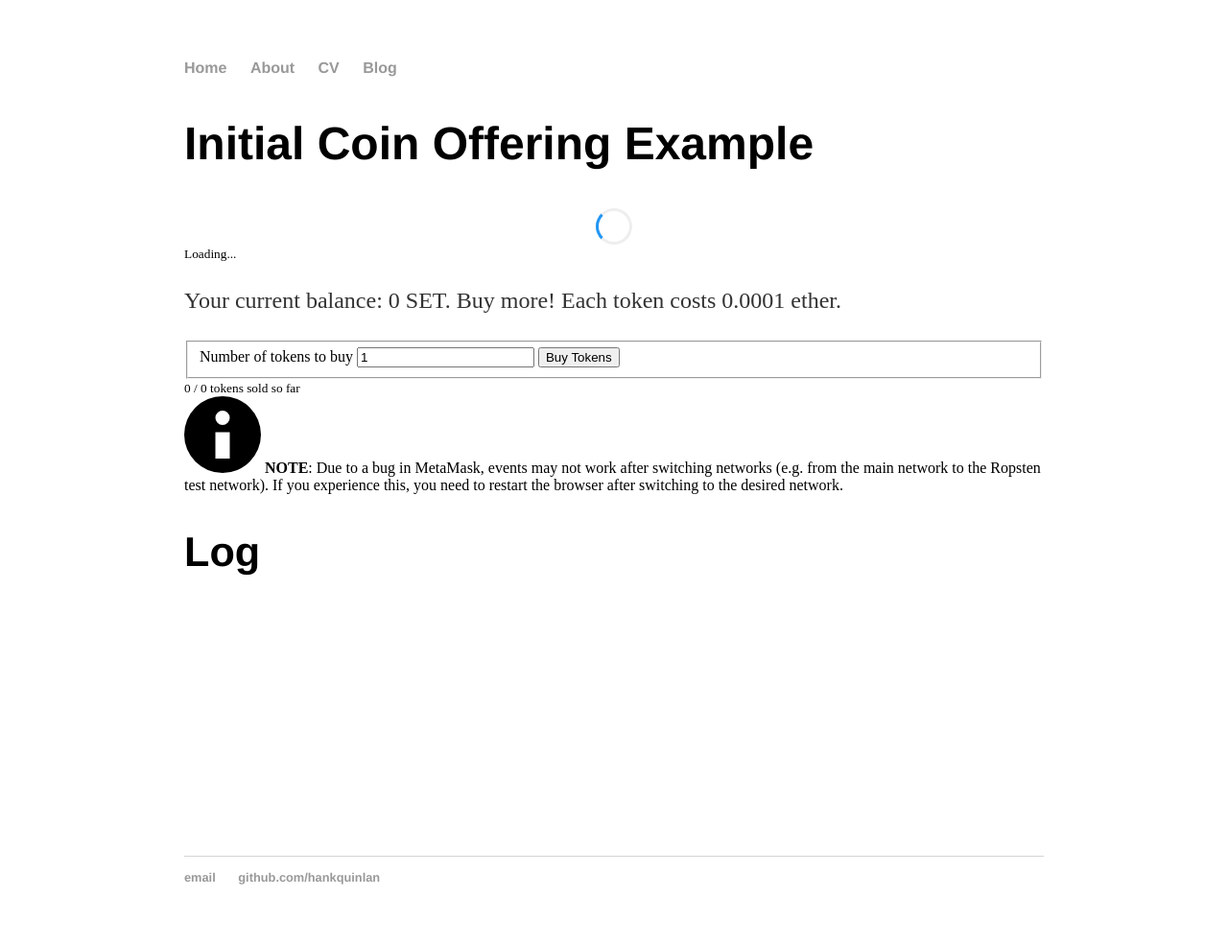
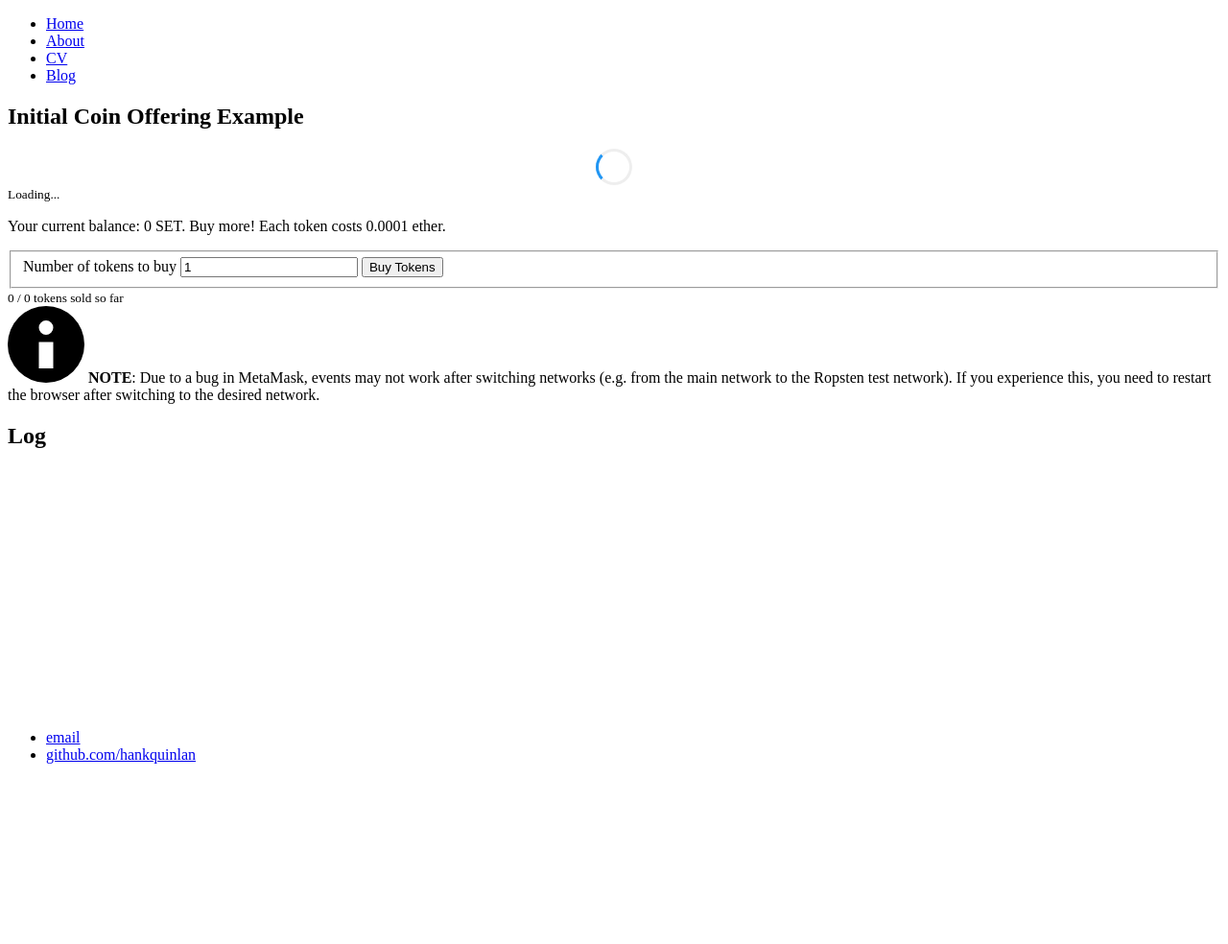
Before and after one commit to ApeCashProject/apec.github.io, a Jekyll site: the page built from index.html, in a window 1280 px wide. Shown: the whole page at 96% size. Built offline with Jekyll 4.4.1, drawn with Linux system fonts in a browser that asks for light colours; after the commit the page ends 900 px from its top, so only the background shows below that.

Commit message:
Update main.css

```diff
--- a/css/main.css
+++ b/css/main.css
@@ -1,20 +1,101 @@
-body { margin: 60px auto; width: 70%; }
+figure img {
+        display: block;
+        margin: 0 auto;
+      }
+      pre, .pre  {
+        overflow-x: auto;
+        overflow-y: hidden;
+      }
 
-a { text-decoration: none; color: #999; }
-a:hover { text-decoration: underline; }
+      code {
+        font-family: inconsolata, Menlo, Monaco, Consolas, "Courier New", monospace;
+      }
 
-p, ul { font-size: 1.5em; line-height: 1.4em; color: #333; }
+      code {
+        padding: 0.2em;
+        font-size: 85%;
+        background-color: rgba(27,31,35,.05);
+        border-radius: 3px;
+      }
 
-h1, h2, h3, h4 { font-family: 'Helvetica', 'Arial', 'Sans-Serif'; }
-h1 { font-size: 3em;  }
-h2 { font-size: 2.7em; }
-h3 { font-size: 2.3em; }
-h4 { font-size: 1.9em; }
+      pre code {
+        background-color: transparent;
+        display: block;
+        padding: 1.5em;
+        white-space: pre;
+        font-size: .875rem;
+        line-height: 1.25;
+      }
 
-nav ul, footer ul { font-size: 1em; font-family: 'Helvetica', 'Arial', 'Sans-Serif'; padding: 0px; list-style: none; font-weight: bold; }
-nav ul li, footer ul li { display: inline; margin-right: 20px; }
+      pre {
+        white-space: pre;
 
-footer { border-top: 1px solid #d5d5d5; font-size: .8em; }
+        hyphens: none;
+        position: relative;
+      }
+
+      blockquote {
+        margin-top: 0;
+        margin-left: 0;
+        padding-left: 2rem;
+        color: rgba(0, 0, 0, 0.9);
+        font-family: athelas, georgia, serif;
+        border-width: 0.25rem;
+        border-color: #357edd;
+        border-left-style: solid;
+      }
+
+      cite {
+        font-size: 0.875rem;
+        text-transform: uppercase;
+        letter-spacing: 0.1em;
+        font-style: normal;
+      }
+
+      aside {
+        position: absolute;
+        width: 180px;
+        right: -186px;
+        font-size: 14px;
+        border-left: 1px solid #ccc;
+        padding-left: 16px;
+      }
+
+      @media (min-width: 960px) {
+        .article-container.has-footnotes {
+          margin-left: -120px;
+          position: relative;
+        }
+        .footnotes, .footnote-ref {
+          display: none;
+        }
+      }
+
+      @media (max-width: 960px) {
+        aside {
+          display: none;
+        }
+      }
+
+      .footnote-ref a, a.footnote-return {
+        text-decoration: none;
+      }
+
+
+      .mc-banner {
+        visibility: hidden !important;
+      }
+      .mc-modal, .mc-modal-bg {
+        visibility: visible !important;
+      }
+
+      strong {
+        font-weight: 700;
+      }
+
+      .sans-serif {
+        font-family: Lato, sans-serif;
+      }
 
 /* Blog */
 ul.posts { margin: 20px auto 40px; font-size: 1.5em; }
```
